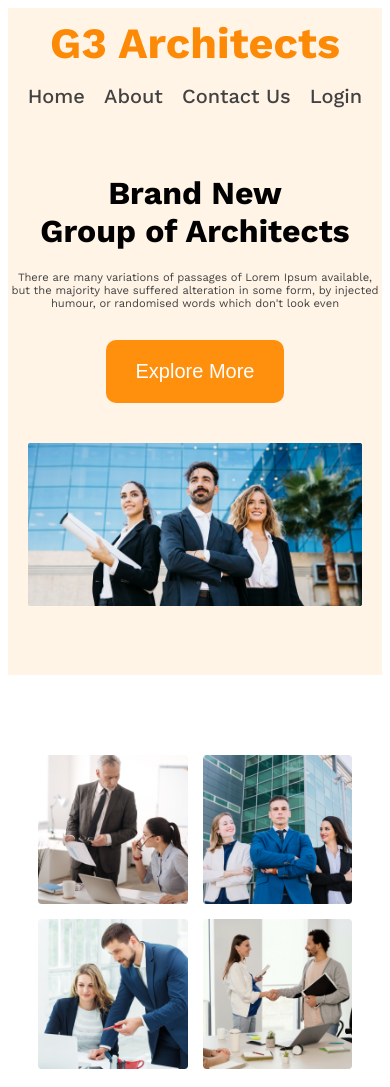
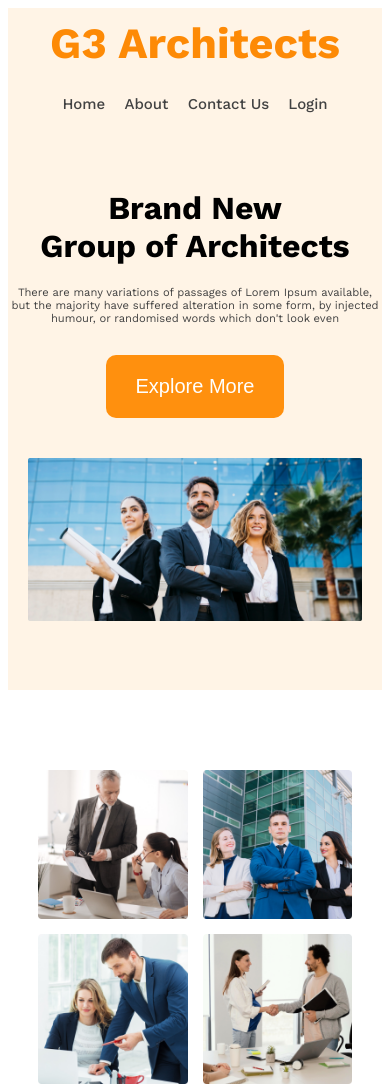
Before and after one commit to Sajeebpal/practice-responsive-web, a plain HTML site: page index.html in a window 390 px wide. Shown: the top 1087 px of the page. Drawn offline with nearby package versions, Linux system fonts and the light colour scheme.

Commit message:
problem solve

```diff
--- a/style.css
+++ b/style.css
@@ -177,7 +177,7 @@
 }
 #amazing-experience{
     font-size: 1.5rem;
-    font-weight: 550;
+    font-weight: 500;
     margin: 0;
 }
 .btn-experience{
@@ -208,11 +208,11 @@
     display: flex;
     justify-content: center;
     align-items: center;
+    text-align: center;
     border: 2px solid #fd8a06;
     width: 240px;
     height: 240px;
     margin: 0 auto;
-    text-align: center;
 }
 
 .achievement img{
@@ -278,8 +278,13 @@
     .quick-access{
         text-align: center;
         gap: 1.2rem;
-        padding: 0;
+        padding: 10px 0;
+
     }
+    .quick-access li a{
+        font-size: 15px;
+    }
+
 
     .feature-img-container{
         gap: 15px;
```
